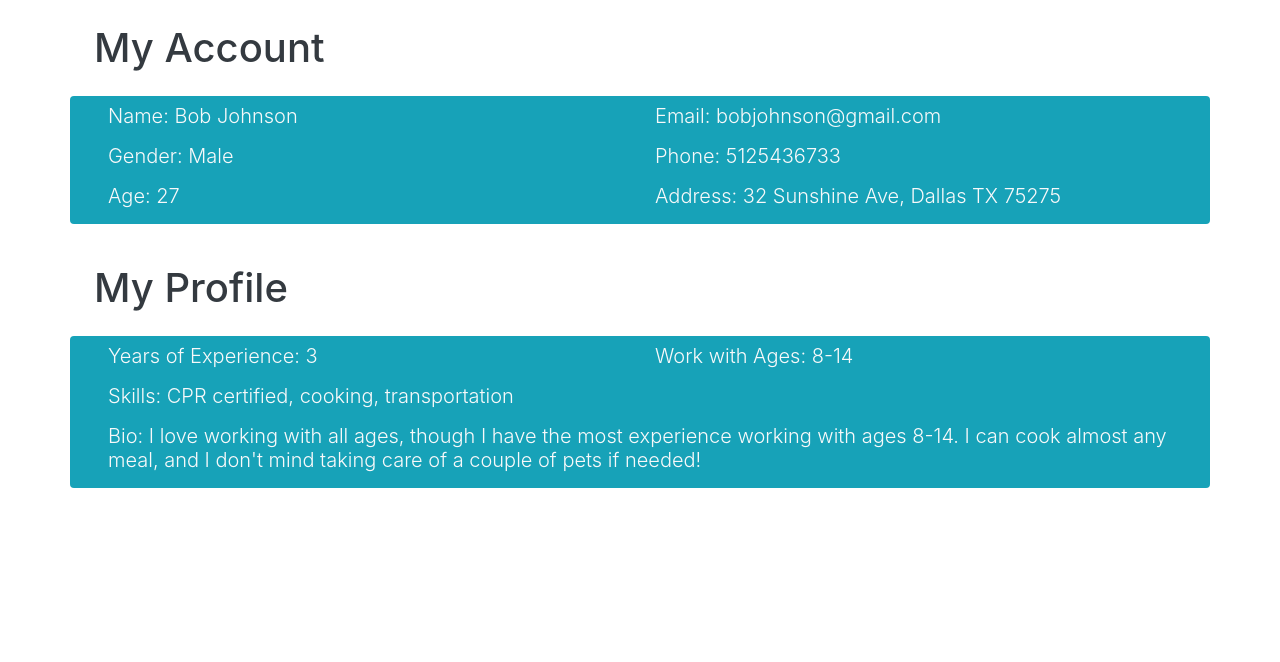
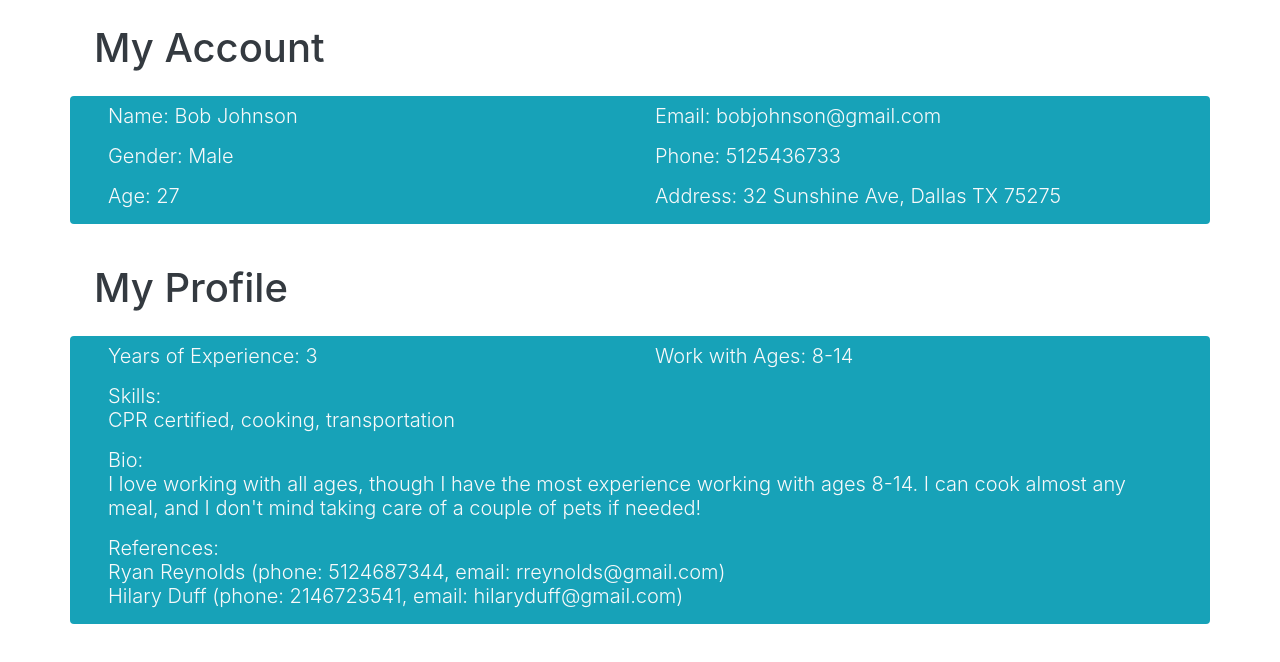
Before and after one commit to mlee98/nannyApp, an Angular app in the folder GUI/nannyApp/: page / in a window 1280 px wide. Shown: the top 662 px of the page. Built offline with nearby package versions, Linux system fonts and the light colour scheme.

Commit message:
added nanny references

```diff
--- a/GUI/nannyApp/src/settings-page/models/account.ts
+++ b/GUI/nannyApp/src/settings-page/models/account.ts
@@ -1,4 +1,5 @@
 import { Child } from './child';
+import { NannyReference } from './nanny-reference';
 
 export class Account {
   name: string;
@@ -17,4 +18,5 @@ export class Account {
   workWithAges?: string;
   skills?: string[];
   bio?: string;
+  references?: NannyReference[];
 }
--- /dev/null
+++ b/GUI/nannyApp/src/settings-page/models/nanny-reference.ts
@@ -0,0 +1,5 @@
+export class NannyReference {
+  name?: string;
+  phone?: number;
+  email?: string;
+}
--- a/GUI/nannyApp/src/settings-page/settings-page.component.html
+++ b/GUI/nannyApp/src/settings-page/settings-page.component.html
@@ -28,13 +28,24 @@
       </div>
       <div class="row m-2">
         <div class="col h5 font-weight-light">Skills:
-          <span *ngFor="let skill of account.skills; let isLast = last">
-            {{skill}}{{isLast ? '' : ','}}
-          </span>
+          <div>
+            <span *ngFor="let skill of account.skills; let isLast = last">
+              {{skill}}{{isLast ? '' : ','}}
+            </span>
+          </div>
+
         </div>
       </div>
       <div class="row m-2">
-        <div class="col h5 font-weight-light">Bio: {{account.bio}}</div>
+        <div class="col h5 font-weight-light">Bio:
+          <div>{{account.bio}}</div>
+        </div>
+      </div>
+      <div class="row m-2">
+        <div class="col h5 font-weight-light">References:
+          <div *ngFor="let ref of account.references">{{ref.name}}
+            (phone: {{ref.phone}}, email: {{ref.email}})</div>
+        </div>
       </div>
     </div>
   </div>
--- a/GUI/nannyApp/src/settings-page/settings-page.component.ts
+++ b/GUI/nannyApp/src/settings-page/settings-page.component.ts
@@ -51,6 +51,18 @@ export class SettingsPageComponent implements OnInit {
       skills: ['CPR certified', 'cooking', 'transportation'],
       bio: 'I love working with all ages, though I have the most experience working with ages 8-14.' +
           ' I can cook almost any meal, and I don\'t mind taking care of a couple of pets if needed!',
+      references: [
+        {
+          name: 'Ryan Reynolds',
+          phone: 5124687344,
+          email: 'rreynolds@gmail.com',
+        },
+        {
+          name: 'Hilary Duff',
+          phone: 2146723541,
+          email: 'hilaryduff@gmail.com',
+        }
+      ]
     };
   }
 
```
